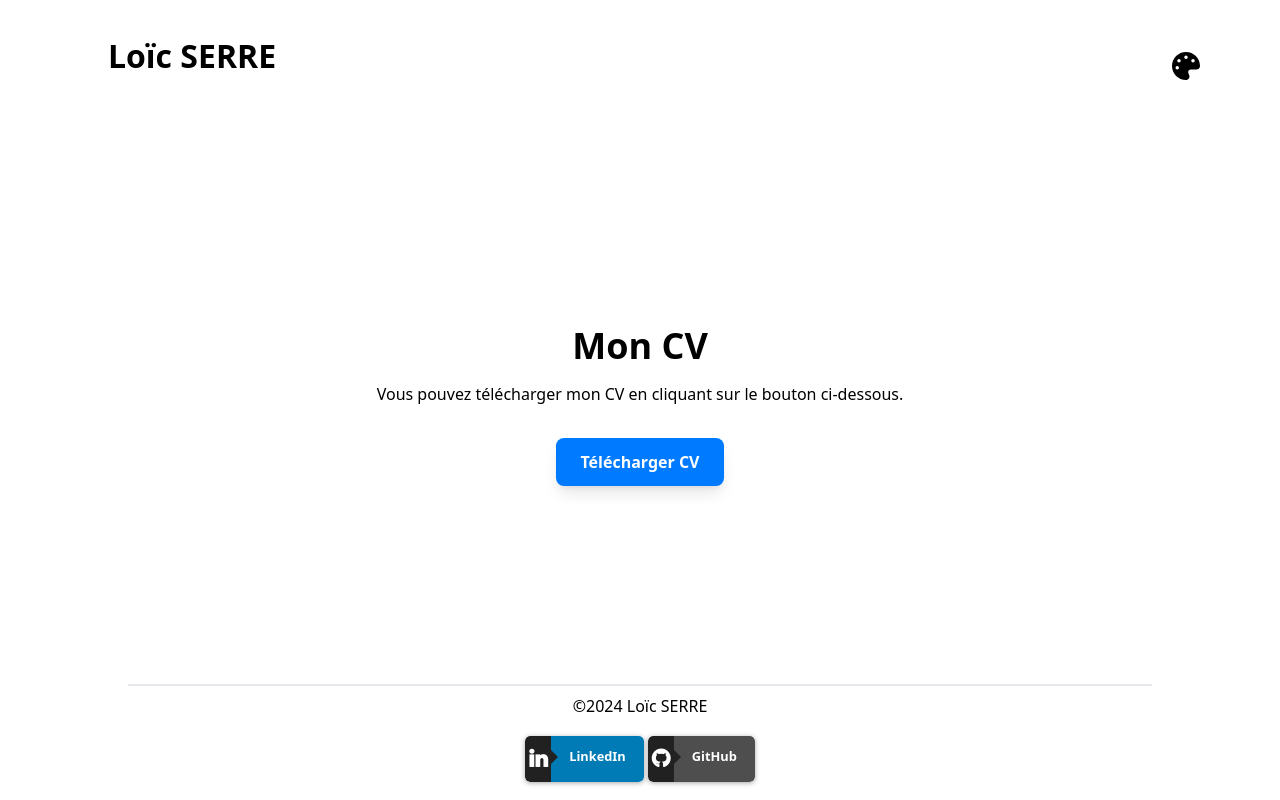
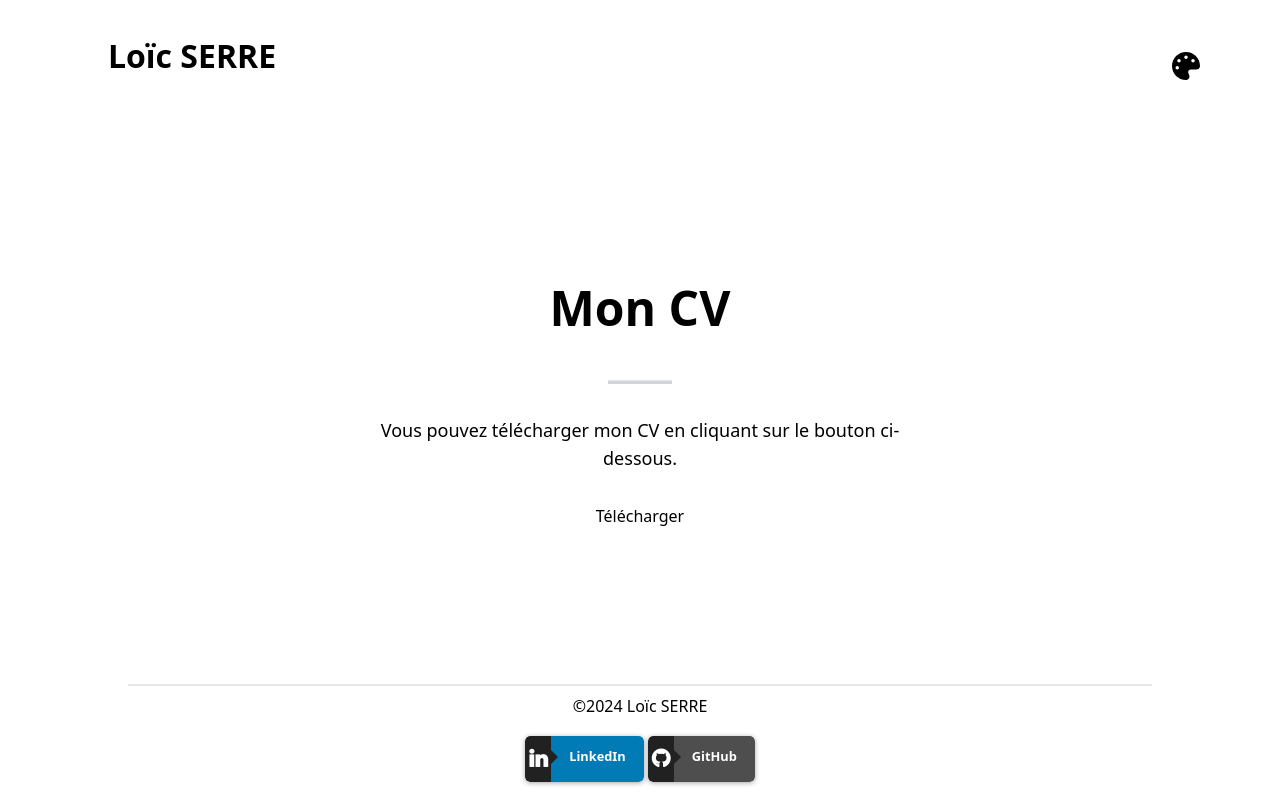
Before and after one commit to LoicSERRE/portfolio-v2, a Next.js app: page /cv in a window 1280 px wide. Built offline with nearby package versions, Linux system fonts and the light colour scheme.

Commit message:
Finalisation page de CV

```diff
--- a/src/pages/cv.js
+++ b/src/pages/cv.js
@@ -21,13 +21,13 @@ export default function Reception() {
             <Header toggleTheme={toggleTheme} theme={theme} />
 
             <section className={`cvSection flex flex-col items-center justify-center`}>
-                <h1 className="text-4xl font-bold mb-4">Mon CV</h1>
-                <p className="mb-8">Vous pouvez télécharger mon CV en cliquant sur le bouton ci-dessous.</p>
-                <a href="/img/CV.pdf" download="CV_SERRE_Loïc.pdf" className={`downloadButton px-6 py-3 rounded-lg font-bold text-white shadow-lg`}>Télécharger CV</a>
+                <h1 className="text-5xl font-bold mb-4 text-responsive-title">Mon CV</h1>
+                <hr className="w-16 h-1 bg-gray-300 my-8" />
+                <p className="text-lg mb-8 text-responsive-paragraph">Vous pouvez télécharger mon CV en cliquant sur le bouton ci-dessous.</p>
+                <a href="/img/CV.pdf" download="CV_SERRE_Loïc.pdf" className="downloadbutton">Télécharger</a>
             </section>
 
             <Footer />
-
         </main>
     );
 }
```
